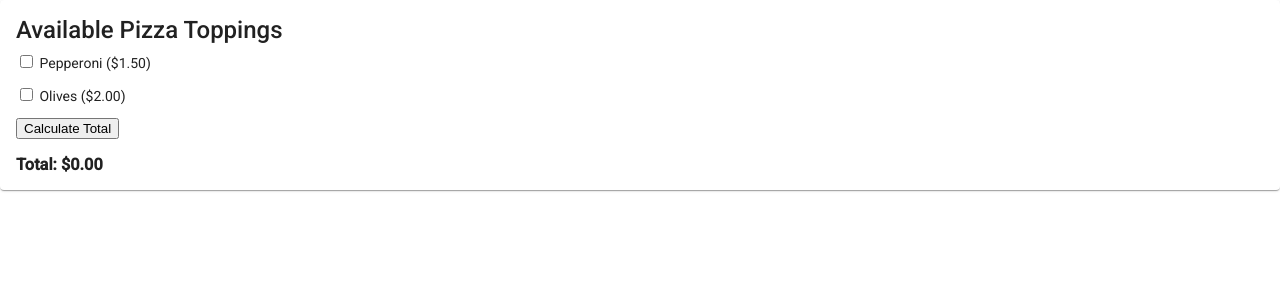
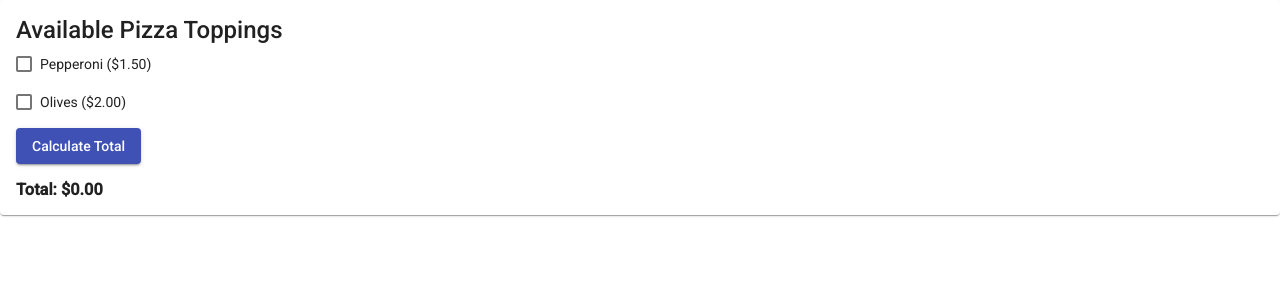
Before and after one commit to trogers9119/components, an Angular app: page / in a window 1280 px wide. Shown: the top 300 px of the page. Built offline with nearby package versions, Linux system fonts and the light colour scheme.

Commit message:
added angular material for checkboxes and button

```diff
--- a/angular.json
+++ b/angular.json
@@ -123,5 +123,8 @@
       }
     }
   },
-  "defaultProject": "components"
+  "defaultProject": "components",
+  "cli": {
+    "analytics": false
+  }
 }
--- a/src/app/app.module.ts
+++ b/src/app/app.module.ts
@@ -6,6 +6,8 @@ import { PizzaToppingsComponent } from './pizza-toppings/pizza-toppings.componen
 import { FormsModule } from '@angular/forms';
 import { BrowserAnimationsModule } from '@angular/platform-browser/animations';
 import { MatCardModule } from '@angular/material/card';
+import { MatCheckboxModule } from '@angular/material/checkbox';
+import { MatButtonModule } from '@angular/material/button';
 
 @NgModule({
   declarations: [
@@ -17,6 +19,8 @@ import { MatCardModule } from '@angular/material/card';
     , FormsModule
     , BrowserAnimationsModule
     , MatCardModule
+    , MatCheckboxModule
+    , MatButtonModule
   ],
   providers: [],
   bootstrap: [AppComponent]
--- a/src/app/pizza-toppings/pizza-toppings.component.html
+++ b/src/app/pizza-toppings/pizza-toppings.component.html
@@ -7,16 +7,18 @@
             *ngFor='let topping of pizzaToppings'
         >
             <label>
-                <input
-                    type="checkbox"
+                <mat-checkbox
                     [(ngModel)]='topping.checked'
                 >
-                {{ topping. name }} ({{ topping.price | currency }})
+                    {{ topping. name }} ({{ topping.price | currency }})
+                </mat-checkbox>
             </label>
         </p>
 
         <button
             (click)='calculateTotal()'
+            mat-raised-button
+            color='primary'
         >
             Calculate Total
         </button>
```
